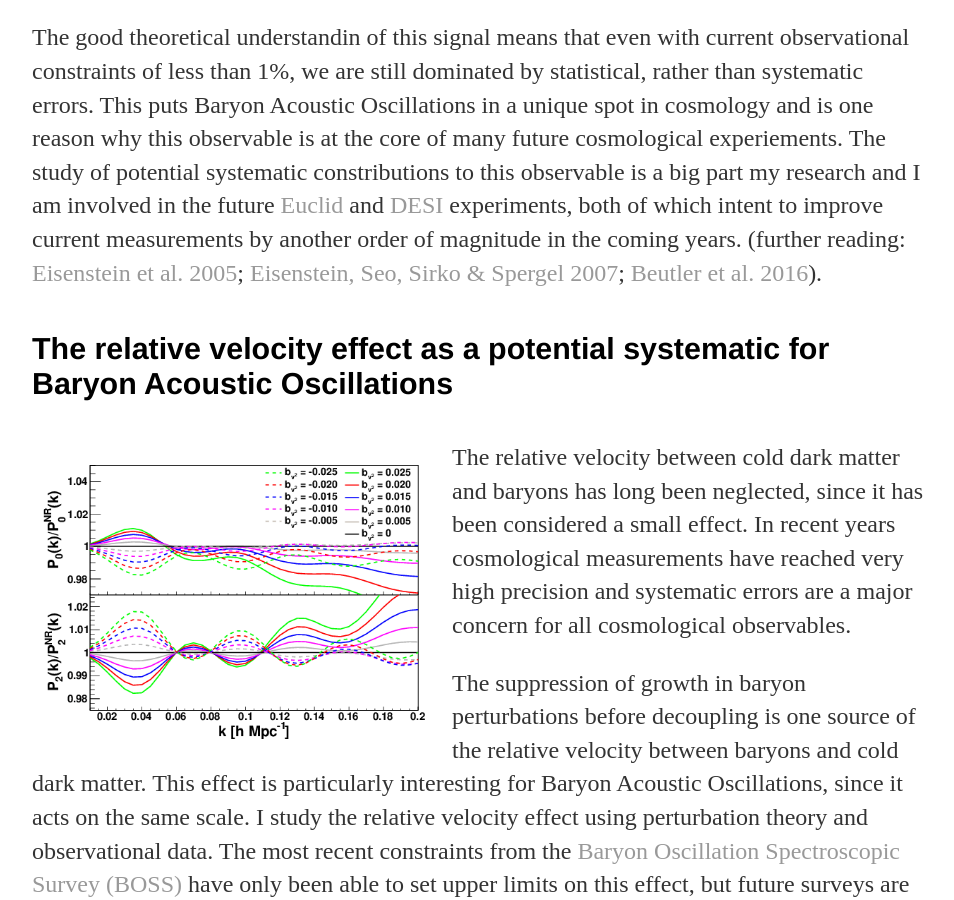
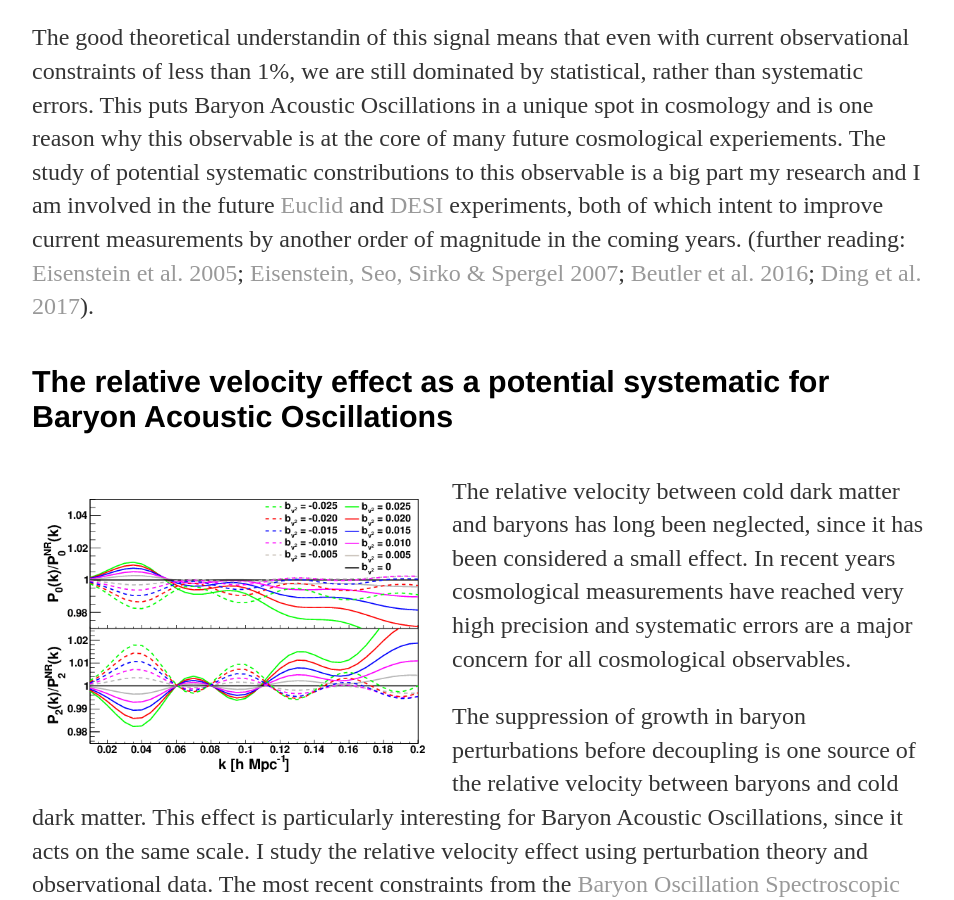
Before and after one commit to fbeutler/fbeutler.github.io, a Jekyll site: the page built from research/projects.html, in a window 1280 px wide and 900 px high, scrolled down 663 px. Shown: the whole window, without its empty margins (160-1114 px from the left). Built offline with Jekyll 4.4.1, drawn with Linux system fonts in a browser that asks for light colours; some of the changed text lies outside the part shown.

Commit message:
Update projects.html

```diff
--- a/research/projects.html
+++ b/research/projects.html
@@ -23,7 +23,8 @@
     to this observable is a big part my research and I am involved in the future <a href="https://www.euclid-ec.org/" targey="_blank">
     Euclid</a> and <a href="http://desi.lbl.gov/" target="_blank">DESI</a> experiments, both of which
     intent to improve current measurements by another order of magnitude in the coming years. (further reading: <a href="https://arxiv.org/abs/astro-ph/0501171v1" target="_blank">Eisenstein et al. 2005</a>;
-    <a href="https://arxiv.org/abs/astro-ph/0604362v1">Eisenstein, Seo, Sirko & Spergel 2007</a>; <a href="https://arxiv.org/abs/1607.03149v1" target="_blank">Beutler et al. 2016</a>).
+    <a href="https://arxiv.org/abs/astro-ph/0604362v1">Eisenstein, Seo, Sirko & Spergel 2007</a>; <a href="https://arxiv.org/abs/1607.03149v1" target="_blank">Beutler et al. 2016</a>;
+    <a href="http://arxiv.org/abs/1708.01297v1" target="_blank">Ding et al. 2017</a>).
   </p>
 
   <h4>The relative velocity effect as a potential systematic for Baryon Acoustic Oscillations</h4>
@@ -103,7 +104,7 @@
     One explanation for the accelaterdet late time expansion of the Univer (dark energy) could be a modification of General Relativity
     on very large scales. Redshift-space distortions are a very interesting tool to test such theories (further reading: <a
     href="http://adsabs.harvard.edu/abs/1987MNRAS.227....1K" target="_blank">Kaiser 1987</a>, <a href="https://arxiv.org/abs/1312.4611v2"
-    target="_blank">Beutler et al. 2014</a>).
+    target="_blank">Beutler et al. 2014</a>; <a href="https://arxiv.org/abs/1706.02362v1" target="_blank">Hand, Seljak, Beutler & Vlah 2017</a>).
   </p>
 
 
```
